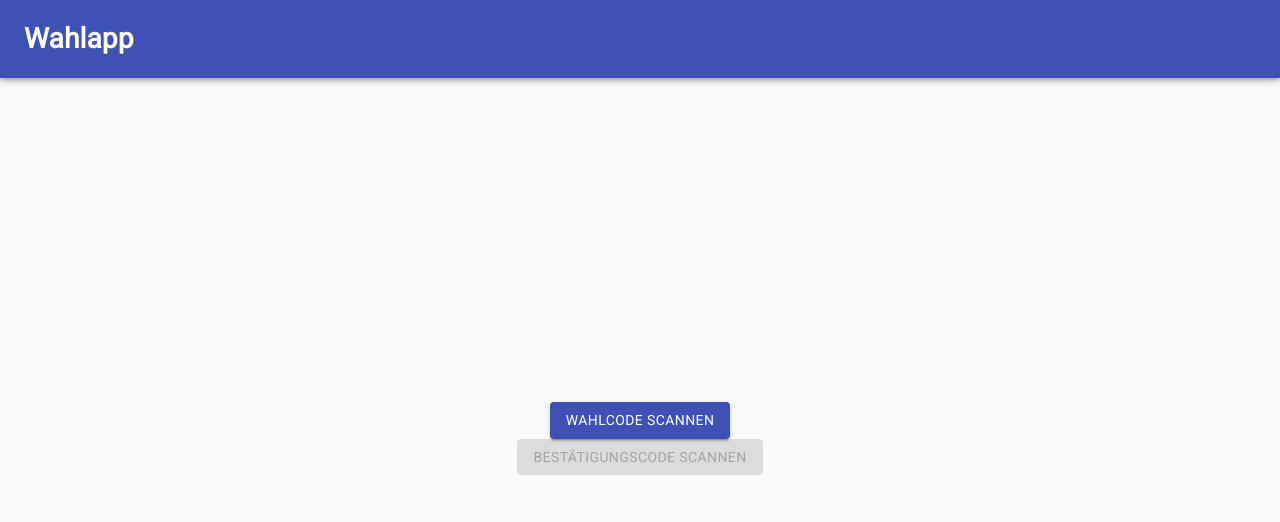
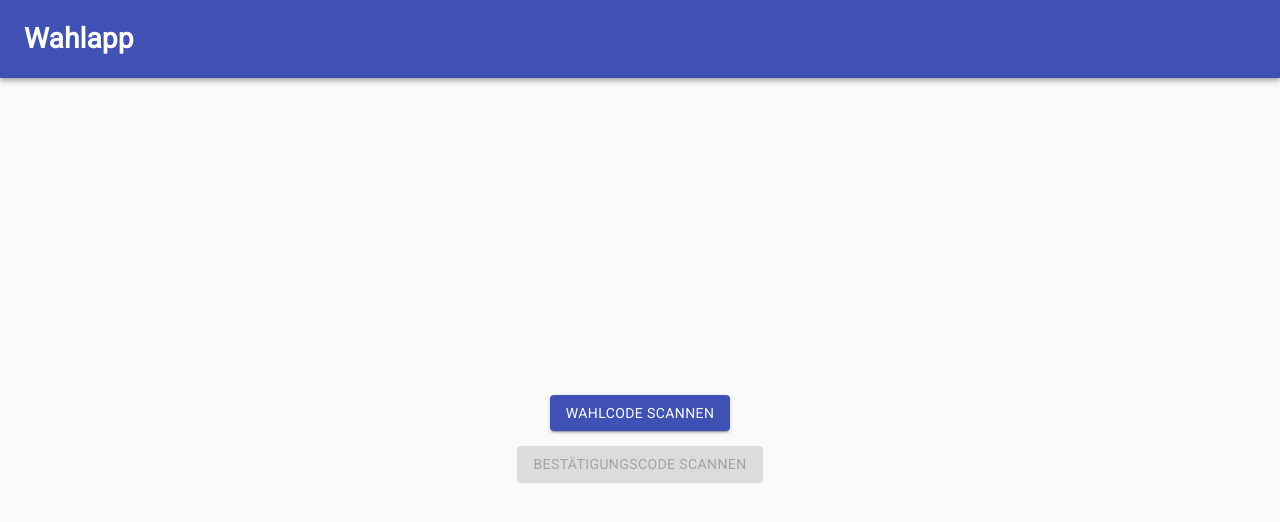
Before and after one commit to jonasludwig/votingapp, a React (Create React App) app: page / in a window 1280 px wide. Shown: the top 522 px of the page. Built offline with nearby package versions, Linux system fonts and the light colour scheme.

Commit message:
add spacing to menu items

```diff
--- a/src/App.css
+++ b/src/App.css
@@ -24,7 +24,3 @@
   top: 50%;
   transform: translate(-50%, -50%);
 }
-
-.Button {
-
-}
--- a/src/App.js
+++ b/src/App.js
@@ -1,6 +1,7 @@
 import './App.css';
 import "@fontsource/roboto";
-import {CssBaseline, Grid} from "@material-ui/core";
+import {createMuiTheme, CssBaseline, Grid} from "@material-ui/core";
+import {ThemeProvider} from "@material-ui/core/styles";
 import Topnav from "./components/Topnav";
 import TestStepper from "./components/TestStepper";
 import VotingStepper from "./components/VotingStepper";
@@ -41,11 +42,10 @@ function App() {
                     {step === steps.returnCodeDone && <Menu step={step} steps={steps} handleNext={handleNext}/>}
                     {step === steps.scanConfirmationCode && <ConfirmationCode handleNext={handleNext} timeout={10000}/>}
                     {step === steps.finalisationCode && <FinalisationCode handleNext={handleNext}/>}
-                    {step === steps.finish && <EndScreen/>}
+                    {step === steps.finish && <Menu step={step} steps={steps} handleNext={handleNext}/>}
                 </div>
             </Grid>
             <CssBaseline/>
-
         </div>
     );
 }
--- a/src/components/Menu.js
+++ b/src/components/Menu.js
@@ -1,15 +1,17 @@
 import React from 'react';
 import Button from "@material-ui/core/Button";
 import {Grid} from "@material-ui/core";
+import {Typography} from "@material-ui/core";
 
 function Menu({step, steps, handleNext}) {
+
     return (
-        <div>
             <Grid
                 container
                 direction="column"
                 justify="center"
-                alignItems="center">
+                alignItems="center"
+                style={{ gap: 15 }}>
                 <Button
                     variant="contained"
                     color="primary"
@@ -24,8 +26,8 @@ function Menu({step, steps, handleNext}) {
                     onClick={handleNext}>
                     Bestätigungscode scannen
                 </Button>
+                {step === steps.finish && <Typography variant='h5'>Wahl abgeschlossen.</Typography>}
             </Grid>
-        </div>
     );
 }
 
--- a/src/components/VotingCode.js
+++ b/src/components/VotingCode.js
@@ -10,7 +10,7 @@ function VotingCode(props) {
             setTimeout(() => props.handleNext(), props.timeout);
             setTimeoutSet(true);
         }
-    }, [timeoutSet, props]);
+    }, [timeoutSet, props]); //TODO use https://github.com/nimiq/qr-scanner to scan for actual qr-codes
 
     return (
         <div className='CameraBox'>
```
